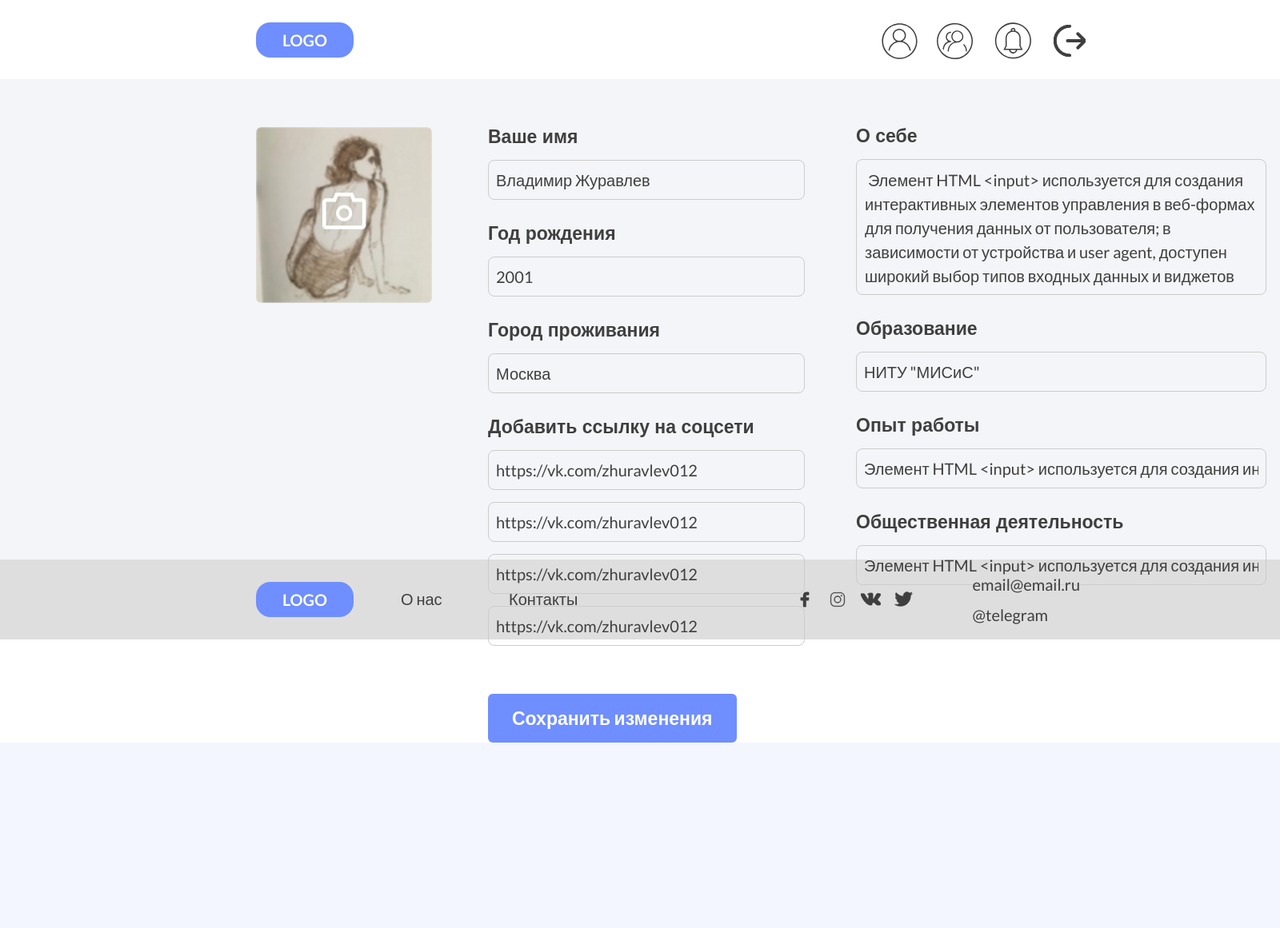
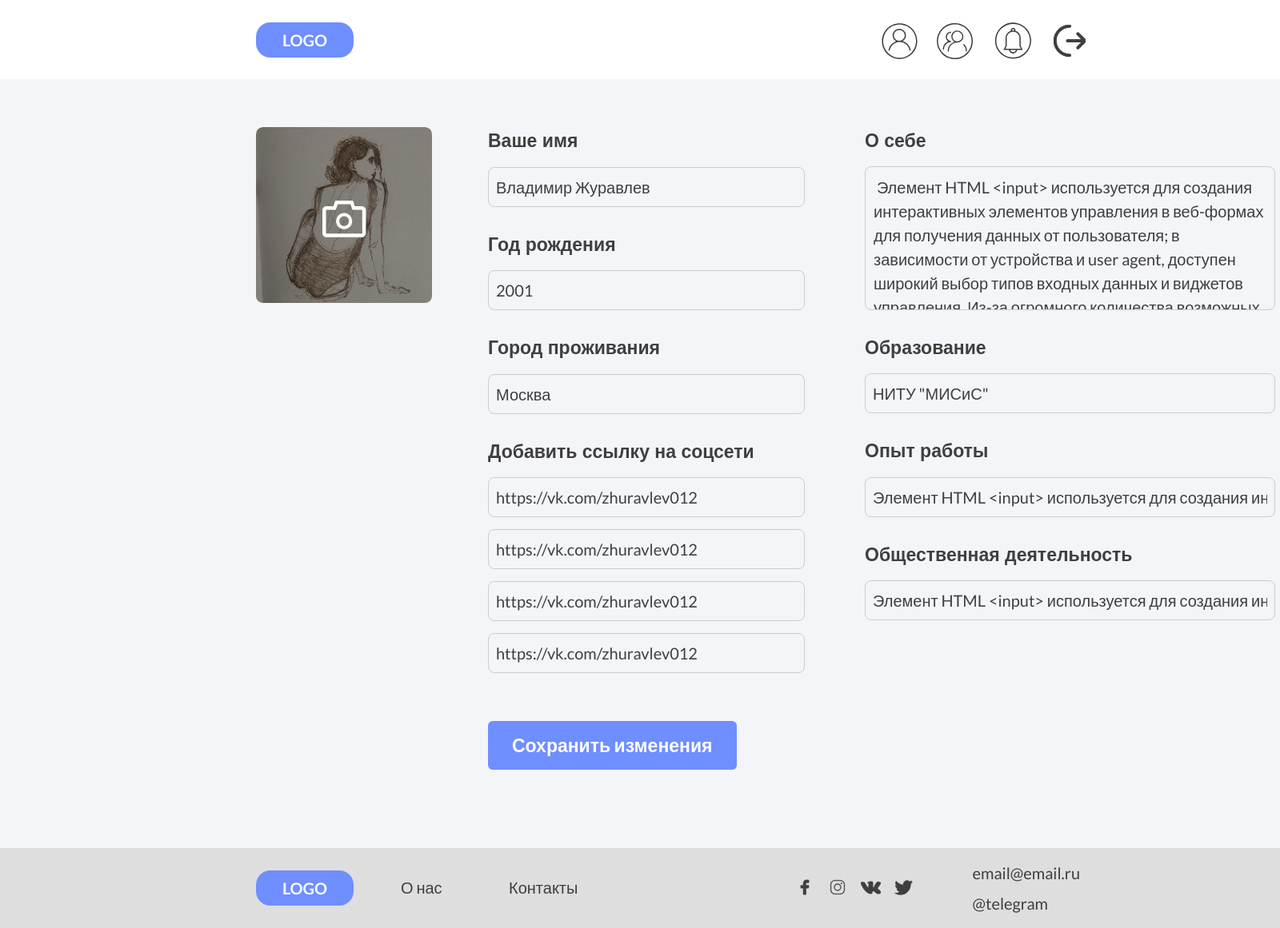
Before and after one commit to VladimirZHC/teamfinder, a Django app: page /upprofile/1/ in a window 1600 px wide. Shown: the whole page at 80% size. Before the commit the page ends 929 px from the top, so only its background shows below. Run offline with Django 4.2, Linux system fonts and the light colour scheme; a user stored in the database is signed in; data comes from the database, SQL or seed files in the repository; both versions use the stored data as it was after the commit; some libraries are stand-ins or nearby versions.

Commit message:
finish with update-profile

```diff
--- a/users/static/users/css/profile.css
+++ b/users/static/users/css/profile.css
@@ -6,6 +6,7 @@
     margin-left: 320px;
     margin-top: 107px;
     flex-direction: row;
+    margin-bottom: 74px;
 }
 
 .all-personal {
--- a/users/static/users/css/update-profile.css
+++ b/users/static/users/css/update-profile.css
@@ -1,197 +1,76 @@
-@import url('https://fonts.googleapis.com/css2?family=Lato:wght@400;700&display=swap');
-
-:root {
-    --font-family-lato: "Lato";
+@media screen and (max-width: 924px) {
+    #updateprofileID {
+        display: flex;
+        align-items: flex-start;
+        border: 1px none;
+        flex-wrap: wrap;
+        flex-direction: row;
+        margin-left: 50px;
+        margin-top: 60px;
+        gap: 70px;
+        margin-bottom: 74px;
+    }
+    #leftpartframeID .form {
+        max-width: 296px;
+    }
+    #rightpartframeID .form1 {
+        max-width: 296px;
+    }
+    #rightpartframeID .form-about {
+        max-width: 296px;
+    }
 }
 
-svg path {
-    fill:inherit;
-    stroke:inherit;
-    stroke-width:inherit;
-    }
-
-.hidden,
-.hidden * {
-    pointer-events: none;
-    visibility: hidden;
-}
-
-.lato-normal-ship-gray {
-    color:rgba(63, 63, 63, 1);
-    font-family: 'Lato', sans-serif;
-    font-size: 20px;
-    font-weight: 400;
-    font-style: normal;
-}
-
-.lato-semi-bold-ship-gray-20px {
-    color: rgb(99, 97, 97);
-    font-family: 'Lato-SemiBold', sans-serif;
-    font-size: 20px;
-    font-weight: 400;
-    font-style: normal;
-}
-
-
-.lato-semi-bold-ship-gray-23px {
-    color: rgba(63, 63, 63, 1);
-    font-family: 'Lato-SemiBold', sans-serif;
-    font-size: 23px;
-    font-weight: 600;
-    font-style: normal;
-}
-
-.valign-text-middle {
+.update-profile {
     display: flex;
-    flex-direction: column;
-    justify-content: center;
+    align-items: flex-start;
+    border: 1px none;
+    flex-wrap: wrap;
+    flex-direction: row;
+    margin-left: 320px;
+    margin-top: 60px;
+    gap: 70px;
+    margin-bottom: 74px;
 }
 
 .frame-83 {
-    background-color: transparent;
-    border: 2.2px solid;
-    border-color: rgba(243, 245, 247, 1);
-    border-radius: 8.8px;
-    height: 224px;
-    left: 318px;
+    align-items: flex-start;
+    display: flex;
     overflow: hidden;
-    position: absolute;
-    top: 157px;
-    width: 224px;
-    backdrop-filter: blur(240px);
-    object-fit: cover;
+    flex-direction: column;
+    height: auto;
+    max-width: 220px;
 }
 
-.photo {
-    height: 220px;
-    left: 0px;
-    mix-blend-mode: normal;
-    position: absolute;
-    top: 0px;
-    width: 220px;
-    object-fit: cover;
-    filter: blur(1px);
+.frame-131 {
+    display: flex;
+    flex-direction: row;
+    flex-wrap: wrap;
 }
-
-.input-file {
-    background: url("/pictures/icons/photo.svg") no-repeat  50% 50%;
-    height: 110px;
-    position: absolute;
-    width: 70px;
-    left: -215px;
-    top: 80px;
-    cursor: pointer;
-    border: none;
-    background-color: transparent;
-    position: absolute;
-    white-space: nowrap;
-    transition: 200ms;
-    transition-timing-function: ease-in-out;
-    -webkit-transition: 200ms;
-    -webkit-transition-timing-function: ease-in-out;
-}
-
-.input-file:hover {
-    transform: scale(1.2)
-}
-
-.up {
-    width: 0.1px;
-	height: 0.1px;
-	opacity: 0;
-	overflow: hidden;
-	position: absolute;
-	z-index: -1;
-}
-
-.input-file-list {
-	padding: 10px 0;
-    position: absolute;
-    top: 250px;
-    left: -290px;
-}
-
-
-
-.input-file-list-item {
-    object-fit: cover;
-    border: 2.2px solid;
-    border-color: rgba(243, 245, 247, 1);
-    border-radius: 8.8px;
-    position: relative;
-
-}
-
-.input-file-list-img {
-    object-fit: cover;
-    border: 2.2px solid;
-    border-color: rgba(243, 245, 247, 1);
-    border-radius: 8.8px;
-    position: relative;
-    width: 220px;
-    height: 220px;
-}
-
-.input-file-list-name {
-	text-align: center;
-	display: block;
-	font-size: 19px;
-	text-overflow: ellipsis;
-	overflow: hidden;
-}
-
-.input-file-list-remove {
-	color: #fff;
-	text-decoration: none;
-	display: inline-block;
-	position: absolute;
-	padding: 0;
-	margin: 0;
-	top: 5px;
-	right: 5px;
-	background: #ff0202;
-	width: 20px;
-	height: 19px;
-	text-align: center;
-	line-height: 16px;
-	border-radius: 50%;
-}
-
-
 
 .update-form {
     display: flex;
+    flex-direction: row;
+    flex-wrap: wrap;
+    gap: 75px;
+}
+
+.left-part-frame {
+    display: flex;
     flex-direction: column;
     gap: 30px;
-    position: absolute;
-    left: 610px;
-    top: 129px;
-    align-items: flex-start;
-    background-color: transparent;
-    border: 1px none;
 }
 
-.frame-127 {
-    align-items: flex-start;
-    background-color: transparent;
-    border: 1px none;
+.right-part-frame {
+    display: flex;
+    flex-direction: column;
+    gap: 30px;
+}
+
+.frame-128 {
     display: flex;
     flex-direction: column;
     gap: 15px;
-    height: auto;
-    position: relative;
-    width: fit-content;
-}
-
-.name {
-    background-color: transparent;
-    letter-spacing: 0px;
-    line-height: normal;
-    margin-top: -1px;
-    mix-blend-mode: normal;
-    position: relative;
-    text-align: left;
-    width: fit-content;
 }
 
 .form {
@@ -223,59 +102,6 @@ svg path {
 }
 
 
-
-.frame-128 {
-    align-items: flex-start;
-    background-color: transparent;
-    border: 1px none;
-    display: flex;
-    flex-direction: column;
-    gap: 15px;
-    height: auto;
-    position: relative;
-    width: fit-content;
-}
-
-.frame-130 {
-    align-items: flex-start;
-    background-color: transparent;
-    border: 1px none;
-    display: flex;
-    flex-direction: column;
-    gap: 15px;
-    height: auto;
-    position: relative;
-    width: fit-content;
-}
-
-
-.frame-134 {
-    align-items: flex-start;
-    background-color: transparent;
-    border: 1px none;
-    display: flex;
-    flex-direction: column;
-    gap: 30px;
-    height: auto;
-    position: absolute;
-    left: 460px;
-    width: auto;
-    top: 29px;
-
-}
-
-.frame-132 {
-    align-items: flex-start;
-    background-color: transparent;
-    border: 1px none;
-    display: flex;
-    flex-direction: column;
-    gap: 15px;
-    height: 208px;
-    position: relative;
-    width: fit-content;
-}
-
 .form-about {
     align-items: flex-start;
     background-color: transparent;
@@ -283,11 +109,12 @@ svg path {
     border-color: rgba(204, 204, 204, 1);
     border-radius: 8px;
     display: flex;
-    gap: 10px;
-    height: 170px;
-    padding: 10px;
+    height: 180px;
     position: relative;
     width: 513px;
+    padding: 10px;
+    margin-top: -1px;
+    text-align: start;
 }
 
 textarea {
@@ -295,7 +122,103 @@ textarea {
  }
 
 
- .btn {
+.frame-130 {
+    display: flex;
+    flex-direction: column;
+    gap: 15px;
+}
+
+
+.photo {
+    height: 220px;
+    mix-blend-mode: normal;
+    width: 220px;
+    object-fit: cover;
+    filter: brightness(60%);
+    border-radius: 8.8px;
+}
+
+.input-file {
+    background: url("/pictures/icons/photo.svg") no-repeat  50% 50%;
+    height: 110px;
+    width: 70px;
+    margin-left: 75px;
+    margin-top: -160px;
+    display: flex;
+    cursor: pointer;
+    border: none;
+    background-color: transparent;
+    position: absolute;
+    white-space: nowrap;
+    transition: 200ms;
+    transition-timing-function: ease-in-out;
+    -webkit-transition: 200ms;
+    -webkit-transition-timing-function: ease-in-out;
+}
+
+.input-file:hover {
+    transform: scale(1.2)
+}
+
+.up {
+    width: 0.1px;
+	height: 0.1px;
+	opacity: 0;
+	overflow: hidden;
+	z-index: -1;
+}
+
+.input-file-list {
+    margin-top: 15px;
+}
+
+
+.input-file-list-item {
+    object-fit: cover;
+    border: 2.2px solid;
+    border-color: rgba(243, 245, 247, 1);
+    border-radius: 8.8px;
+    position: relative;
+
+}
+
+.input-file-list-img {
+    object-fit: cover;
+    border: 2.2px solid;
+    border-color: rgba(243, 245, 247, 1);
+    border-radius: 8.8px;
+    position: relative;
+    width: 220px;
+    height: 220px;
+}
+
+.input-file-list-name {
+	text-align: center;
+	display: block;
+	font-size: 19px;
+	text-overflow: ellipsis;
+	overflow: hidden;
+    max-width: 220px;
+}
+
+.input-file-list-remove {
+	color: #fff;
+	text-decoration: none;
+	display: inline-block;
+	position: absolute;
+	padding: 0;
+	margin: 0;
+	top: 5px;
+	right: 5px;
+	background: #ff0202;
+	width: 20px;
+	height: 19px;
+	text-align: center;
+	line-height: 16px;
+	border-radius: 50%;
+}
+
+.btn {
     align-items: flex-start;
     border: 1px none;
     border-radius: 6px;
@@ -305,8 +228,7 @@ textarea {
     left: 0px;
     mix-blend-mode: normal;
     padding: 13px 30px;
-    position: relative;
-    width: auto;
+    width: fit-content;
     background-color: #6f8eff;
     color: white;
     font-size: 23px;
--- a/users/templates/users/update_profile.html
+++ b/users/templates/users/update_profile.html
@@ -10,19 +10,20 @@
 {%endblock%}
 
 {% block content %}
-    <div class="update-profile">
+    <div class="update-profile" id="updateprofileID">
         <div class="frame-83">
             <img src="{{ MEDIA_URL }} {{ user.profile.img.url }}" class="photo" alt="{{user.profile.full_name}}">
+            <div class="input-file-row">
+                <label for="id_img" class="input-file">
+                    <input form="userForm" type="file" name="img" accept="image/*" class="up" placeholder="" id="id_img">
+                </label>
+                <div class="input-file-list"></div>
+            </div>
         </div>
         <div class="frame-131">
             <form method="post" enctype="multipart/form-data" class="update-form" id="userForm">
                 {% csrf_token %}
-                <div class="input-file-row">
-                    <label for="id_img" class="input-file">
-                        <input type="file" name="img" accept="image/*" class="up" placeholder="" id="id_img">
-                    </label>
-                    <div class="input-file-list"></div>
-                </div>
+                <div class="left-part-frame" id="leftpartframeID">
                     <div class="frame-128">
                         <div class="name lato-semi-bold-ship-gray-23px"> Ваше имя </div>
                         <input type="text" name="full_name" value="{{ user.profile.full_name|default_if_none:'' }}" maxlength="100" class="form lato-normal-ship-gray" placeholder="" id="id_full_name">
@@ -40,9 +41,13 @@
                         <input type="url" name="instagram" value="{{ user.profile.instagram|default_if_none:'' }}" maxlength="150" class="form lato-normal-ship-gray" placeholder="Instagram" id="id_instagram">
                         <input type="url" name="vk" value="{{ user.profile.vk|default_if_none:'' }}" maxlength="150" class="form lato-normal-ship-gray" placeholder="VK" id="id_vk">
                         <input type="url" name="facebook" value="{{ user.profile.facebook|default_if_none:'' }}" maxlength="150" class="form lato-normal-ship-gray" placeholder="Facebook" id="id_facebook">
-                    <input type="url" name="twitter"  value="{{ user.profile.twitter|default_if_none:'' }}" maxlength="150" class="form lato-normal-ship-gray" placeholder="Instagram" id="id_twitter">
+                        <input type="url" name="twitter"  value="{{ user.profile.twitter|default_if_none:'' }}" maxlength="150" class="form lato-normal-ship-gray" placeholder="Twitter" id="id_twitter">
                     </div>
-                <div class="frame-134">
+                    <div class="frame-128">
+                        <button class="btn btn-primary" type="submit"> Сохранить изменения </button>
+                    </div>
+                </div>
+                <div class="right-part-frame" id="rightpartframeID">
                     <div class="frame-128">
                         <div class="name lato-semi-bold-ship-gray-23px"> О себе </div>
                         <textarea name="info" maxlength="400" class="form-about lato-normal-ship-gray" id="id_info"> {{ user.profile.info|default_if_none:'' }}</textarea>
@@ -60,9 +65,6 @@
                         <input type="text" name="public_activities" value="{{ user.profile.public_activities|default_if_none:'' }}" maxlength="300" class="form1 lato-normal-ship-gray" placeholder="" id="id_public_activities">
                     </div>
                 </div>
-                <div class="frame-128">
-                    <button class="btn btn-primary" type="submit"> Сохранить изменения </button>
-                </div>
             </form>
         </div>
     </div>
```
Also changed, not shown: db.sqlite3, pictures/user_images/vova_qGJqjG1.jpg (added). Lines whose indentation alone changed are shown as unchanged.
